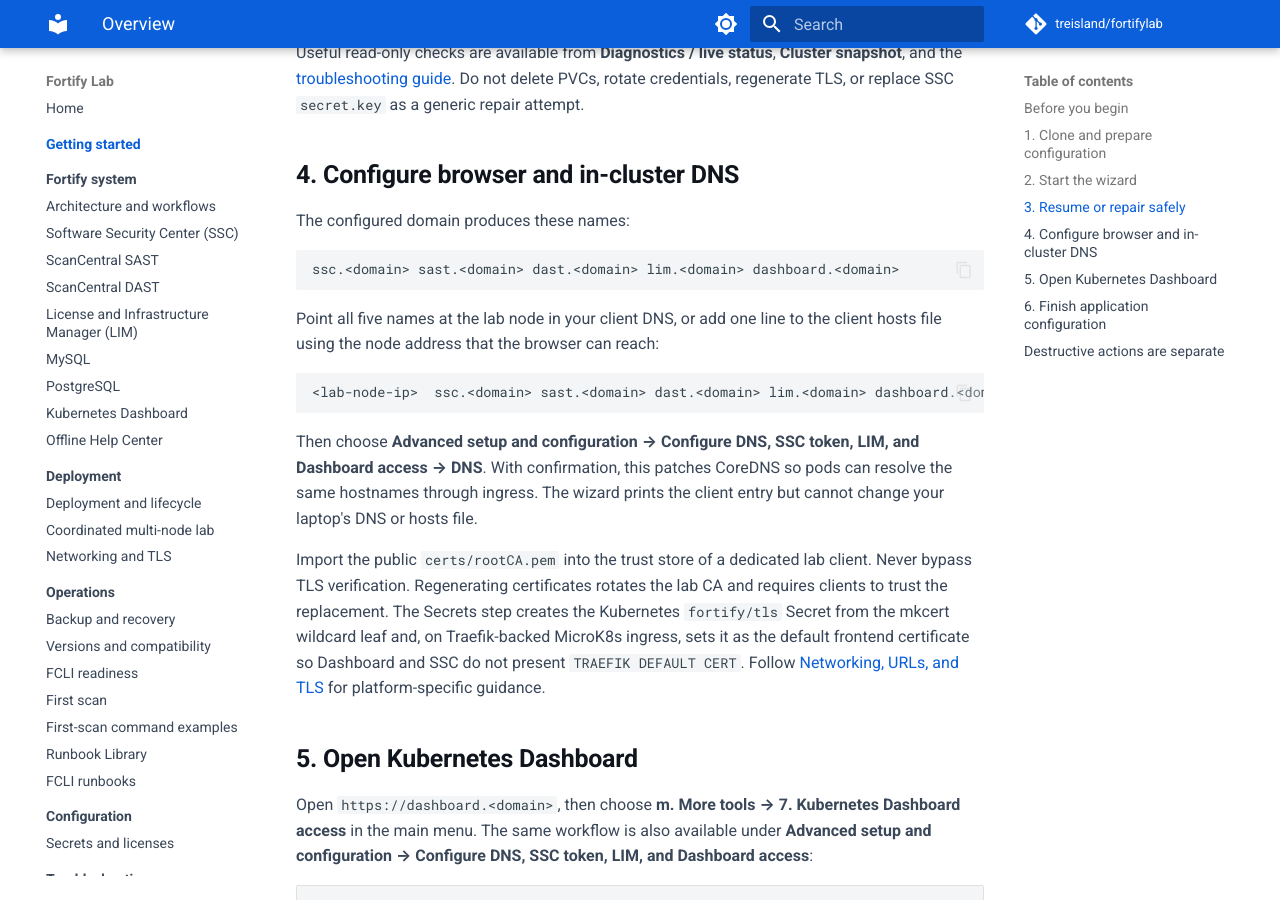
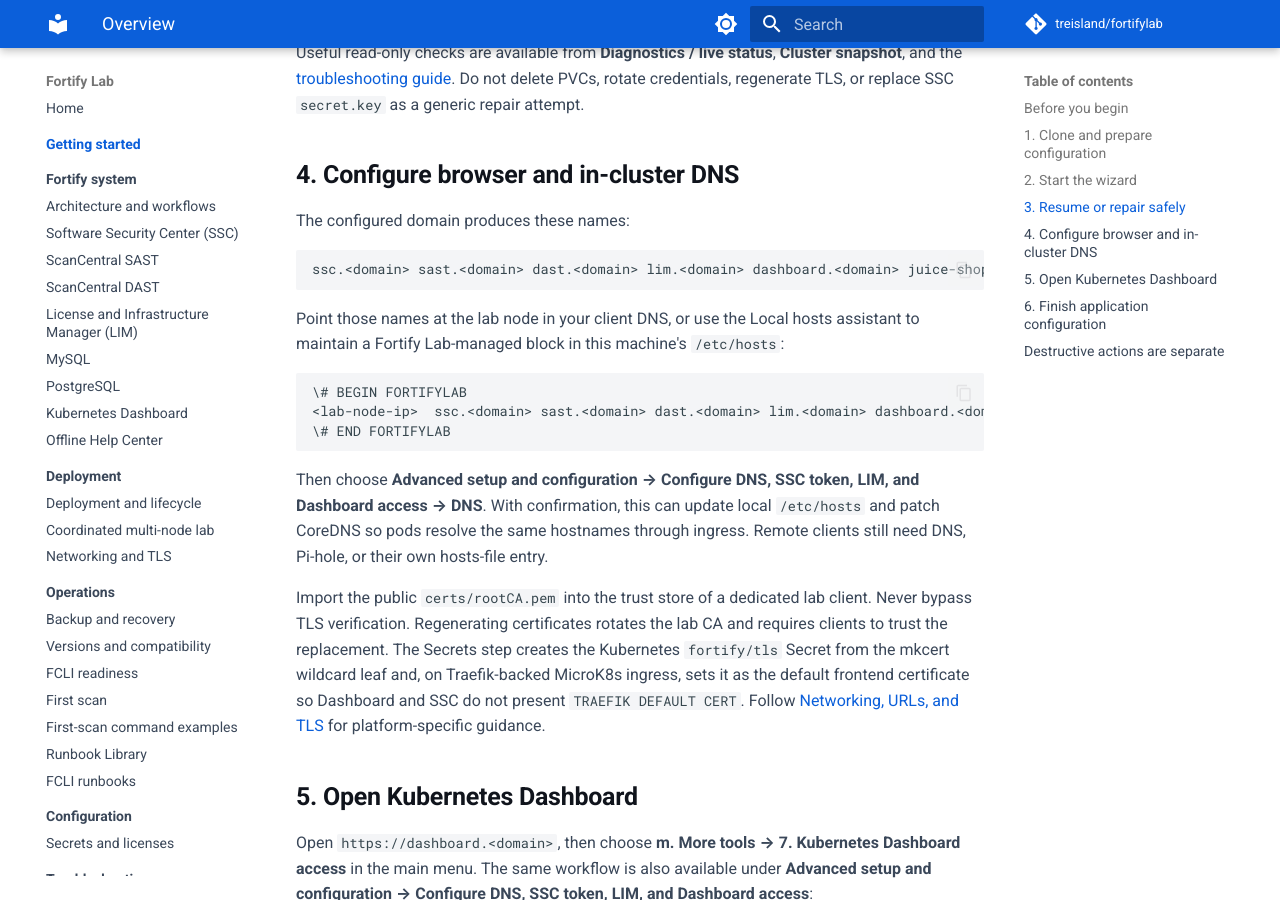
Before and after one commit to treisland/fortifylab, an MkDocs documentation site: the page built from docs/getting-started/index.md, in a window 1280 px wide and 900 px high, scrolled down 3583 px. Built offline with MkDocs 1.6.1 and Material for MkDocs 9.7.7, drawn with Linux system fonts in a browser that asks for light colours; comment, search, counter and statistics services are not loaded.

Commit message:
Add local hosts assistant

````diff
--- a/docs/getting-started/index.md
+++ b/docs/getting-started/index.md
@@ -176,20 +176,22 @@
 The configured domain produces these names:
 
 ```text
-ssc.<domain> sast.<domain> dast.<domain> lim.<domain> dashboard.<domain>
+ssc.<domain> sast.<domain> dast.<domain> lim.<domain> dashboard.<domain> juice-shop.<domain> webgoat.<domain> dvwa.<domain>
 ```
 
-Point all five names at the lab node in your client DNS, or add one line to the
-client hosts file using the node address that the browser can reach:
+Point those names at the lab node in your client DNS, or use the Local hosts
+assistant to maintain a Fortify Lab-managed block in this machine's `/etc/hosts`:
 
 ```text
-<lab-node-ip>  ssc.<domain> sast.<domain> dast.<domain> lim.<domain> dashboard.<domain>
+\# BEGIN FORTIFYLAB
+<lab-node-ip>  ssc.<domain> sast.<domain> dast.<domain> lim.<domain> dashboard.<domain> juice-shop.<domain> webgoat.<domain> dvwa.<domain>
+\# END FORTIFYLAB
 ```
 
 Then choose **Advanced setup and configuration → Configure DNS, SSC token,
-LIM, and Dashboard access → DNS**. With confirmation, this patches CoreDNS so
-pods can resolve the same hostnames through ingress. The wizard prints the
-client entry but cannot change your laptop's DNS or hosts file.
+LIM, and Dashboard access → DNS**. With confirmation, this can update local
+`/etc/hosts` and patch CoreDNS so pods resolve the same hostnames through
+ingress. Remote clients still need DNS, Pi-hole, or their own hosts-file entry.
 
 Import the public `certs/rootCA.pem` into the trust store of a dedicated lab
 client. Never bypass TLS verification. Regenerating certificates rotates the
````
Also changed, not shown: 4 other files.
